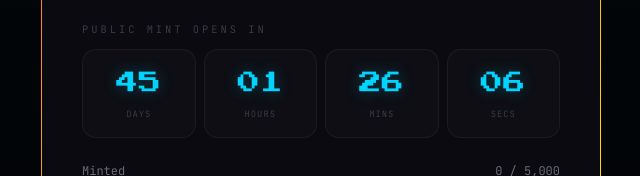
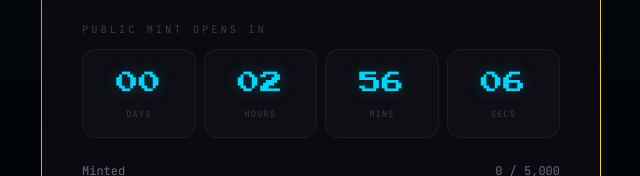
Before and after one commit to RuslanS04/PIXELHOOD, a plain HTML site: page index.html in a window 1280 px wide. Shown: the part 4524-4700 px from the top of the page, 319-959 px from the left. Drawn offline with Linux system fonts and the light colour scheme; no server answers; animation ran at ten frames a second.

Commit message:
Update index.html

```diff
--- a/index.html
+++ b/index.html
@@ -2312,8 +2312,8 @@
     // ============================================
     // COUNTDOWN
     // ============================================
-    const COUNTDOWN_END = new Date('2026-07-01T11:00:00-05:00').getTime();
-    const MINT_OPEN_TIME = new Date('2026-07-01T11:00:00-05:00').getTime();
+    const COUNTDOWN_END = new Date('2026-05-17T12:30:00-05:00').getTime();
+    const MINT_OPEN_TIME = new Date('2026-05-17T12:30:00-05:00').getTime();
 
     function updateCountdown() {
         const now = Date.now();
```
